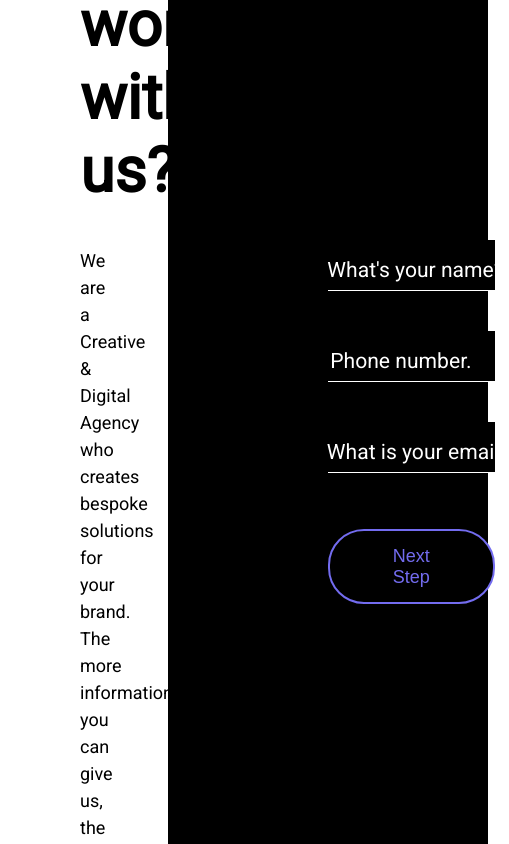
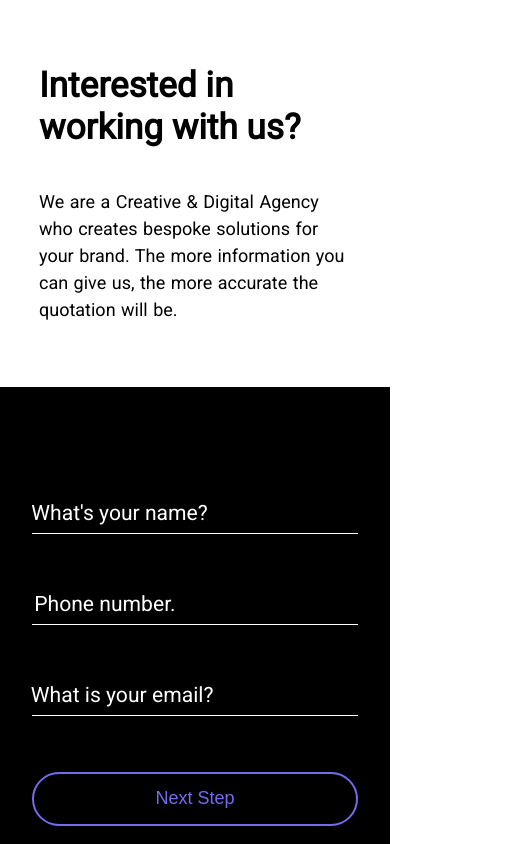
Before and after one commit to HAL-Services/KCM-New, a React (Create React App) app: page / in a window 390 px wide. Shown: the top 844 px of the page, 509 px wide, since content can reach past the window. Built offline with nearby package versions, Linux system fonts and the light colour scheme.

Commit message:
Responsive Login page

```diff
--- a/src/components/Login.jsx
+++ b/src/components/Login.jsx
@@ -20,7 +20,7 @@ const Login = () => {
             <input
               type="text"
               name="fullName"
-              required="true"
+              required={true}
               autoComplete="off"
             />
             <label htmlFor="form-input-fullName">What's your name?</label>
@@ -29,7 +29,7 @@ const Login = () => {
             <input
               type="text"
               name="phoneNumber"
-              required="true"
+              required={true}
               autoComplete="off"
             />
             <label htmlFor="form-input-phoneNumber">Phone number.</label>
@@ -38,7 +38,7 @@ const Login = () => {
             <input
               type="email"
               name="email"
-              required="true"
+              required={true}
               autoComplete="off"
             />
             <label htmlFor="form-input-fullName">What is your email?</label>
--- a/src/styles/App.scss
+++ b/src/styles/App.scss
@@ -13,7 +13,7 @@
     --default-color: #fff;
     // Font sizez
     --big-font-size: 3.875rem;
-    --h1-font-size: 1.5rem;
+    --h1-font-size: 2.2rem;
     --h2-font-size: 1.25rem;
     --h3-font-size: 1.125rem;
     --normal-font-size: 1.1rem;
--- a/src/styles/Login.scss
+++ b/src/styles/Login.scss
@@ -104,3 +104,67 @@
     }
   }
 }
+
+@media  screen and (max-width: 1280px) {
+   .login-page{
+     flex-direction: column;
+   }
+   .left-info-continer{
+     height: auto;
+     width: 100%;
+     display: flex;
+     align-items: center;
+     padding: 4rem 3rem;
+     .information{
+       width: 80%;
+     }
+     h1{
+      font-size: var(--h1-font-size);
+    }
+
+   }
+   .right-login-container{
+     height: auto;
+     width: 100%;
+     padding: 6rem 8rem;
+   }
+}
+
+@media  screen and (max-width: 900px) {
+  .left-info-continer{
+    padding: 4rem 2rem;
+  }
+  .right-login-container{
+    padding: 6rem;
+  }
+}
+
+@media screen and (max-width: 710px) {
+  .left-info-continer{
+    width: 100%;
+    .information{
+      padding: 0;
+    }
+  }
+}
+
+@media screen and (max-width: 652px){
+  .left-info-continer{
+    padding: 4rem 0;
+  }
+  .right-login-container{
+    padding: 6rem 4rem;
+    .input-container label{
+      font-size: var(--normal-font-size);
+    }
+    .input-container input{
+      font-size: var(--normal-font-size);
+    }
+  }
+}
+
+@media screen and (max-width: 500px) {
+  .right-login-container{
+    padding: 6rem 2rem;
+  }
+}
```
